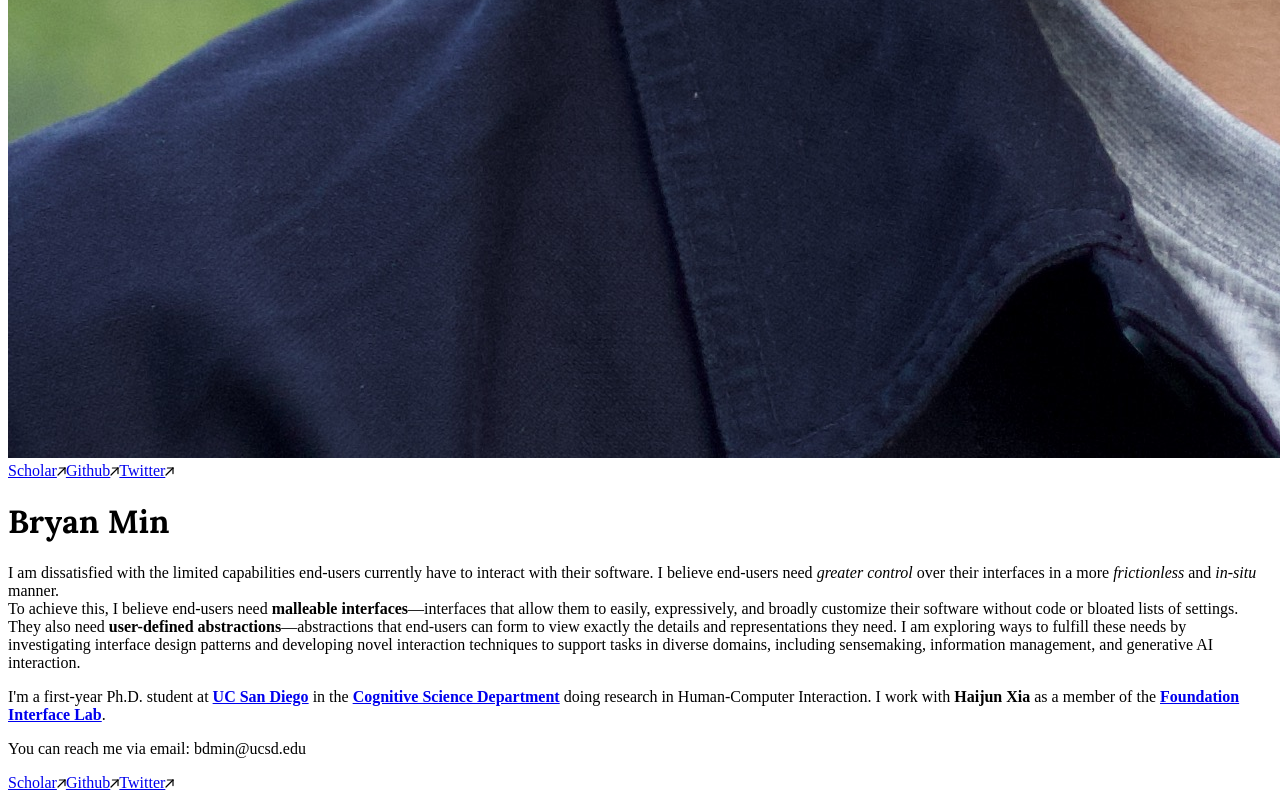
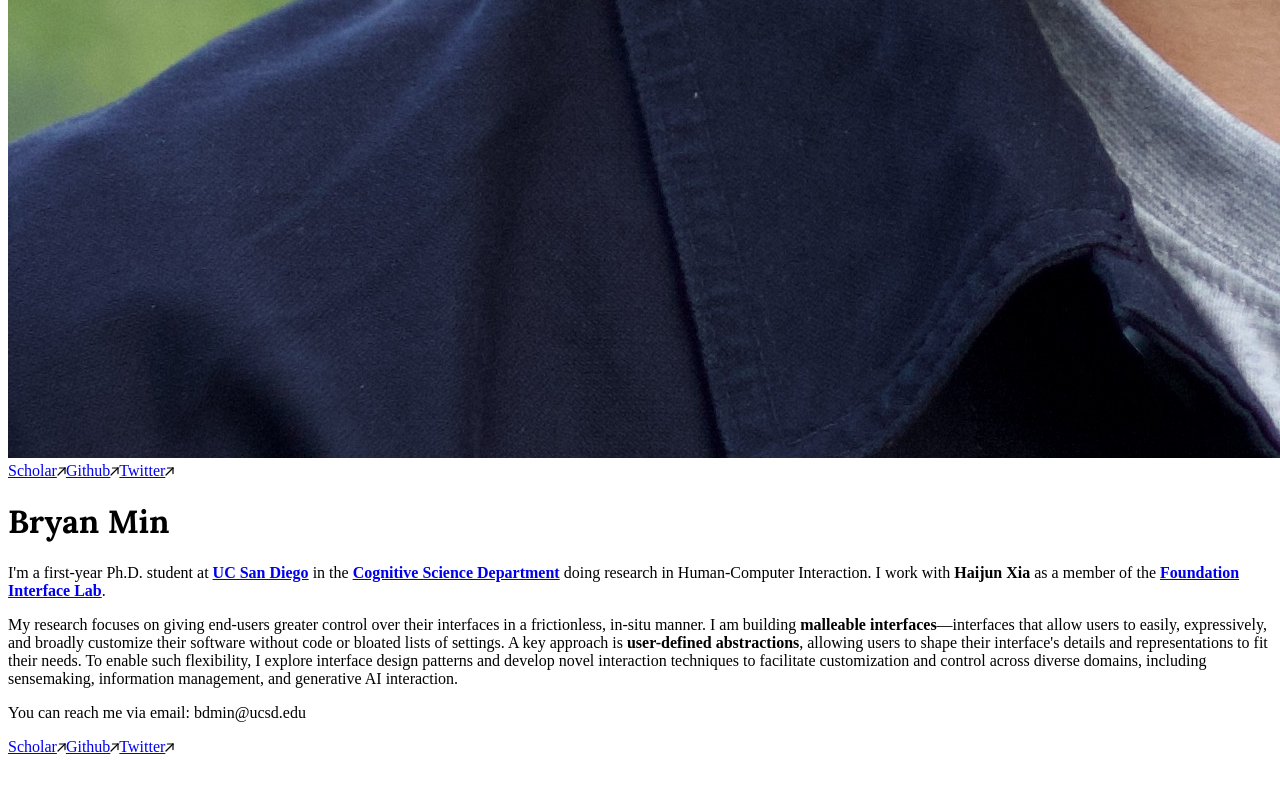
Before and after one commit to bdhmin/phd-portfolio, a Next.js app: page /about in a window 1280 px wide. Shown: the part 2333-3133 px from the top of the page. After the commit the page ends 3097 px from the top, so only its background shows below. Built offline with nearby package versions, Linux system fonts and the light colour scheme.

Commit message:
Updated intro

```diff
--- a/src/pages/about.tsx
+++ b/src/pages/about.tsx
@@ -56,35 +56,27 @@ export default function About() {
               Bryan Min
             </h1>
           </div>
-          <div className="md:mt-4">
-            I am dissatisfied with the limited capabilities end-users currently
-            have to interact with their software. I believe end-users need{' '}
-            <i>greater control</i> over their interfaces in a more{' '}
-            <i>frictionless</i> and <i>in-situ</i> manner.
-          </div>
-          <div>
-            To achieve this, I believe end-users need{' '}
-            <b>malleable interfaces</b>
-            —interfaces that allow them to easily, expressively, and broadly
-            customize their software without code or bloated lists of settings.
-            They also need <b>user-defined abstractions</b>
-            —abstractions that end-users can form to view exactly the details
-            and representations they need. I am exploring ways to fulfill these
-            needs by investigating interface design patterns and developing
-            novel interaction techniques to support tasks in diverse domains,
-            including sensemaking, information management, and generative AI
-            interaction.
-          </div>
-          <div className="flex flex-col gap-6">
-            <p>
-              I'm a first-year Ph.D. student at{' '}
-              <Tag name="ucsd">UC San Diego</Tag> in the{' '}
-              <Tag name="cogsci">Cognitive Science Department</Tag> doing
-              research in Human-Computer Interaction. I work with{' '}
-              <b>Haijun Xia</b> as a member of the{' '}
-              <Tag name="creativity">Foundation Interface Lab</Tag>.
-            </p>
-          </div>
+          <p>
+            I'm a first-year Ph.D. student at{' '}
+            <Tag name="ucsd">UC San Diego</Tag> in the{' '}
+            <Tag name="cogsci">Cognitive Science Department</Tag> doing research
+            in Human-Computer Interaction. I work with <b>Haijun Xia</b> as a
+            member of the <Tag name="creativity">Foundation Interface Lab</Tag>.
+          </p>
+          <p>
+            My research focuses on giving end-users greater control over their
+            interfaces in a frictionless, in-situ manner. I am building{' '}
+            <b>malleable interfaces</b>—interfaces that allow users to easily,
+            expressively, and broadly customize their software without code or
+            bloated lists of settings. A key approach is{' '}
+            <b>user-defined abstractions</b>, allowing users to shape their
+            interface's details and representations to fit their needs. To
+            enable such flexibility, I explore interface design patterns and
+            develop novel interaction techniques to facilitate customization and
+            control across diverse domains, including sensemaking, information
+            management, and generative AI interaction.
+            {/* I am investigating interface design patterns and developing novel interaction techniques to support such tasks in diverse domains, including sensemaking, information management, and generative AI interaction. */}
+          </p>
           <p>
             You can reach me via email:{' '}
             <span className="font-semibold">bdmin@ucsd.edu</span>
```
